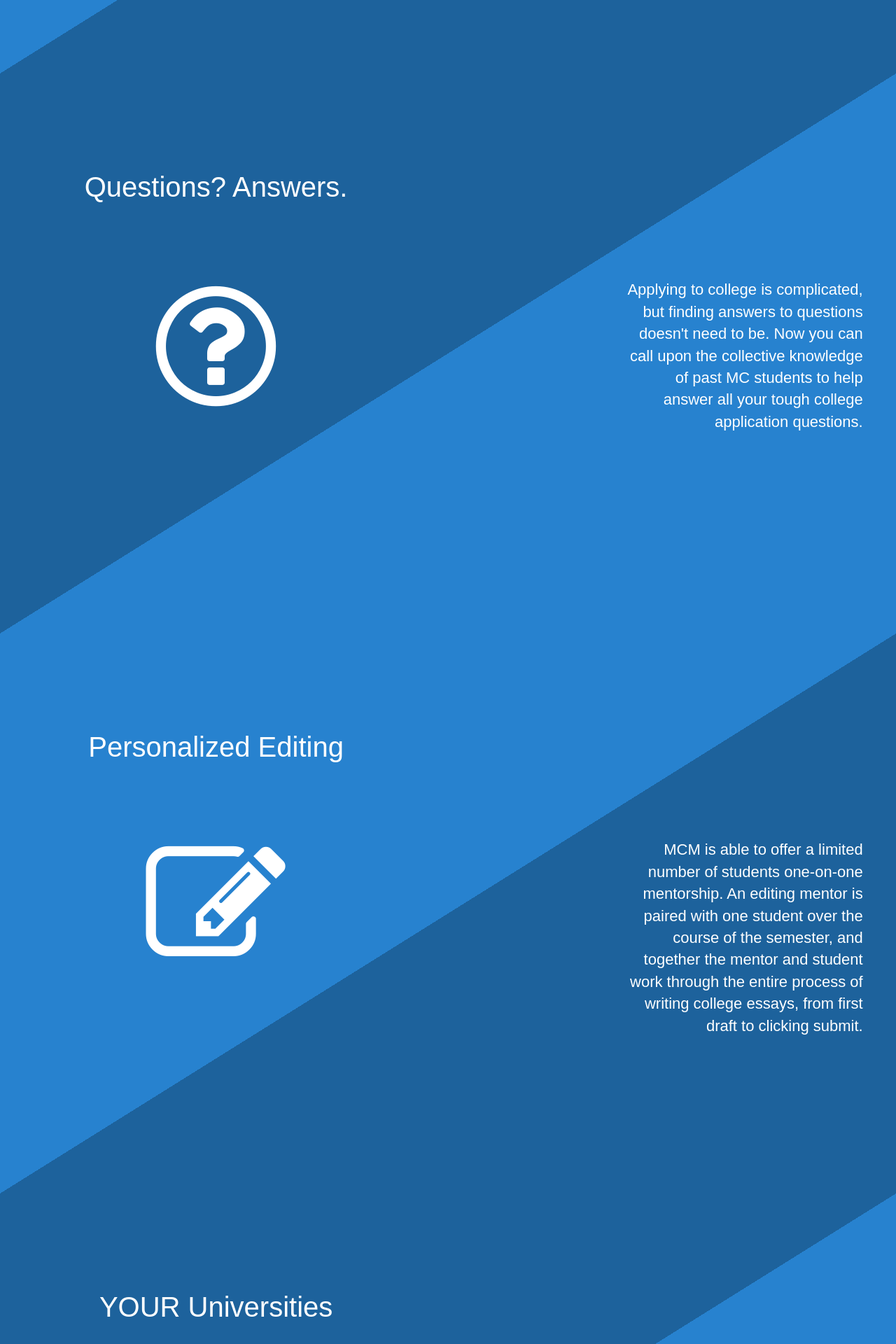
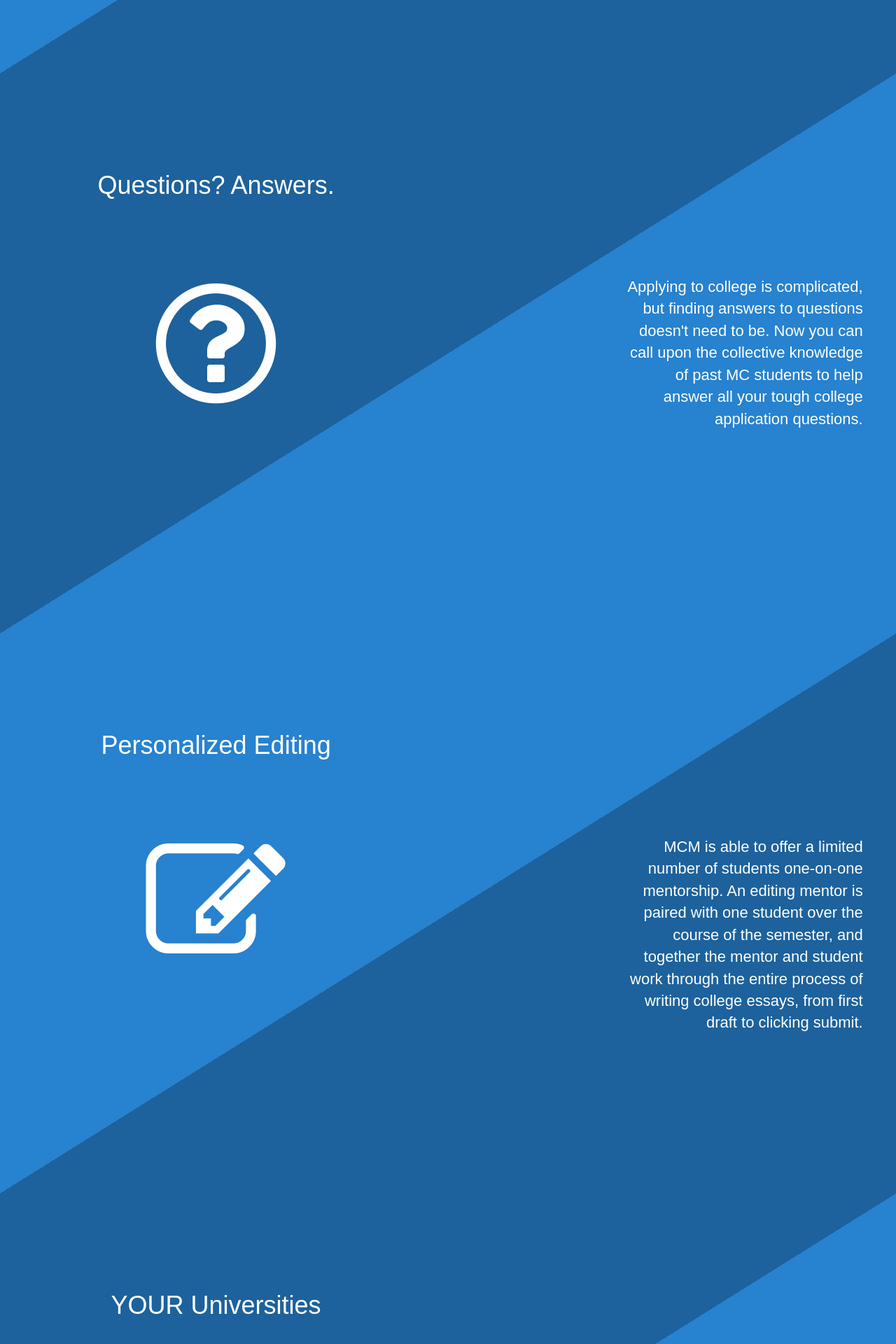
Before and after one commit to averyjordan1/mcmentors, a PHP site: page /students.html in a window 1280 px wide. Shown: the part 695-2615 px from the top of the page at 70% size. Run offline with PHP 8.4, Linux system fonts and the light colour scheme; some web fonts are replaced.

Commit message:
added scrolling on mentors and updated style sheets

```diff
--- a/mcmentors.css
+++ b/mcmentors.css
@@ -200,7 +200,8 @@ img.top-logo {
 }
 
 .row.student-title-page.top {
-    padding-top: 2.5%
+    padding-top: 2.5%;
+    font-size: 40px;
 }
 
 .student-title-page {
@@ -217,6 +218,7 @@ img.top-logo {
 .row.student-title-page.p {
   padding-top: 1.5%;
   width:100%;
+  font-size: 22px
 }
 
 .row.student-title-page.p.t {
@@ -232,7 +234,7 @@ p.student-title-page {
   font-family: 'Palanquin', sans-serif;
   animation-delay: 3s;
   padding-top: 1%;
-  font-size: 11pt;
+  font-size: 22px;
   padding-left: 0;
 }
 
@@ -251,3 +253,12 @@ text-align:center;
 display:block;
 margin:auto;
 }
+
+.row.top-row {
+  padding-top:15vh;
+  padding-left:5%;
+}
+
+.row.icon-row {
+  padding-top:12vh; padding-left:5%;
+}
--- a/students.html
+++ b/students.html
@@ -13,30 +13,22 @@
 
 	</head>
 	<body>
-		<!-- <nav class="navbar navbar-default navbar-fixed-top navbar-shadow">
-				<div class="container-fluid">
-					<div class="navbar-header">
-						<a class="navbar-brand" href='index.html'>
-							<img alt="MC Mentors Logo" src="images/mcmlogo.png" style="width:37%">
-						</a>
-					</div>
-					<div class="navbar-right">
-					<a href="students.html" class="navbar-text">Students</a>
-					<a href="mentors.html" class="navbar-text">Mentors</a>
-					<a href="resources.html" class="navbar-text">Resources</a>
-				</div>
-				</div>
-			</nav> -->
+
+		<!-- LANDING PAGE -->
 		<section class="section two-tone-blue anchored">
+
+			<!-- TITLES -->
 			<div class="row student-title-page top">
 				<h1 class="animated slideInLeft student-title-page top">So, you're thinking about going out of state?</h1>
 			</div>
 			<div class="row student-title-page">
 				<h1 class="animated slideInLeft student-title-page"> MCM can help get you started. </h1>
 			</div>
+
+			<!-- MAIN TEXT -->
 			<div class="row student-title-page p t">
 				<div class="col-lg-5 col-md-6 table-col" style="padding-left:0">
-					<p class="animated fadeIn student-title-page visible-lg-block">  The website complement is designed as the entry point for the mentorship network. Initially it will feature an overview of the program, a list of the mentors who are participating in MCM, and a form to request access to the mentorship network. Over time, it will also be updated to include general resources for applying to out of state schools.  e resource section aims to be a  ltered set of the resources available on the web, primarily those that were useful to mentors when they applied to schools. College con dential provides a well established alternative to these re- sources, but, as anyone who has used college con dential is aware, college con den- tial certainly has biases and sometimes irrational advice.</p>
+					<p class="animated fadeIn student-title-page visible-lg-block" style="font-size:11pt">  The website complement is designed as the entry point for the mentorship network. Initially it will feature an overview of the program, a list of the mentors who are participating in MCM, and a form to request access to the mentorship network. Over time, it will also be updated to include general resources for applying to out of state schools.  e resource section aims to be a  ltered set of the resources available on the web, primarily those that were useful to mentors when they applied to schools. College con dential provides a well established alternative to these re- sources, but, as anyone who has used college con dential is aware, college con den- tial certainly has biases and sometimes irrational advice.</p>
 					<p class="animated fadeIn student-title-page hidden-lg">
 					The website complement is designed as the entry point for the mentorship network. Initially it will feature an overview of the program, a list of the mentors who are participating in MCM, and a form to request access to the mentorship network.</p>
 				</div>
@@ -44,25 +36,29 @@
 					<h2 class="animated fadeIn student-title-page" style="padding-top:115px">Get the help you need, not what you don't.</h2>
 				</div>
 			</div>
+
+			<!-- SECONDARY TEXT -->
 			<div class="row">
 				<div class="col-lg-2 col-lg-offset-4 visible-lg-block">
 				</div>
 				<div class="col-lg-5 col-lg-offset-1 col-md-8 col-md-offset-4" style="padding-right:5%">
 
-					<p class="animated fadeIn student-title-page p text-right">  The website complement is designed as the entry point for the mentorship network. Initially it will feature an overview of the program, a list of the mentors who are participating in MCM, and a form to request access to the mentorship network. Over time, it will also be updated to include general resources for applying to out of state schools.  e resource section aims to be a  ltered set of the resources available on the web, primarily those that were useful to mentors when they applied to schools. College con dential provides a well established alternative to these re- sources, but, as anyone who has used college con dential is aware, college con den- tial certainly has biases and sometimes irrational advice.</p>
+					<p class="animated fadeIn student-title-page p text-right" style="font-size:11pt">  The website complement is designed as the entry point for the mentorship network. Initially it will feature an overview of the program, a list of the mentors who are participating in MCM, and a form to request access to the mentorship network. Over time, it will also be updated to include general resources for applying to out of state schools.  e resource section aims to be a  ltered set of the resources available on the web, primarily those that were useful to mentors when they applied to schools. College con dential provides a well established alternative to these re- sources, but, as anyone who has used college con dential is aware, college con den- tial certainly has biases and sometimes irrational advice.</p>
 				</div>
 			</div>
 		</section>
+
+		<!-- STUDENT OFFERING 1 -->
 		<section class="section two-tone-blue flipped">
 			<!-- Title -->
-			<div class="row" style="padding-top:15vh; padding-left:5%">
+			<div class="row top-row">
 				<div class="col-lg-5">
-					<h1 class="student-title-page top text-center" style="font-size:40px">Questions? Answers.</h1>
+					<h1 class="student-title-page top text-center">Questions? Answers.</h1>
 				</div>
 			</div>
 
 			<!-- Icon and Description -->
-			<div class="row" style="padding-top:12vh; padding-left:5%">
+			<div class="row icon-row">
 
 				<!-- Icon -->
 				<div class="col-lg-5 text-center">
@@ -71,21 +67,23 @@
 
 				<!-- Description -->
 				<div class="col-lg-4 col-lg-offset-3" style="padding-right:5%">
-					<p class="student-title-page p text-right" style="font-size:22px">Applying to college is complicated, but finding answers to questions doesn't need to be. Now you can call upon the collective knowledge of past MC students to help answer all your tough college application questions.</p>
+					<p class="student-title-page p text-right">Applying to college is complicated, but finding answers to questions doesn't need to be. Now you can call upon the collective knowledge of past MC students to help answer all your tough college application questions.</p>
 				</div>
 
 			</div>
 		</section>
+
+		<!-- STUDENT OFFERING 2 -->
 		<section class="section two-tone-blue">
 			<!-- Title -->
-			<div class="row" style="padding-top:15vh; padding-left:5%">
+			<div class="row top-row">
 				<div class="col-lg-5">
-					<h1 class="student-title-page top text-center" style="font-size:40px">Personalized Editing</h1>
+					<h1 class="student-title-page top text-center">Personalized Editing</h1>
 				</div>
 			</div>
 
 			<!-- Icon and Description -->
-			<div class="row" style="padding-top:12vh; padding-left:5%">
+			<div class="row icon-row">
 
 				<!-- Icon -->
 				<div class="col-lg-5 text-center">
@@ -94,21 +92,23 @@
 
 				<!-- Description -->
 				<div class="col-lg-4 col-lg-offset-3" style="padding-right:5%">
-					<p class="student-title-page p text-right" style="font-size:22px"> MCM is able to offer a limited number of students one-on-one mentorship. An editing mentor is paired with one student over the course of the semester, and together the mentor and student work through the entire process of writing college essays, from first draft to clicking submit.</p>
+					<p class="student-title-page p text-right"> MCM is able to offer a limited number of students one-on-one mentorship. An editing mentor is paired with one student over the course of the semester, and together the mentor and student work through the entire process of writing college essays, from first draft to clicking submit.</p>
 				</div>
 
 			</div>
 		</section>
+
+		<!-- STUDENT OFFERING 3 -->
 		<section class="section two-tone-blue flipped">
 			<!-- Title -->
-			<div class="row" style="padding-top:15vh; padding-left:5%">
+			<div class="row top-row">
 				<div class="col-lg-5">
-					<h1 class="student-title-page top text-center" style="font-size:40px">YOUR Universities</h1>
+					<h1 class="student-title-page top text-center">YOUR Universities</h1>
 				</div>
 			</div>
 
 			<!-- Icon and Description -->
-			<div class="row" style="padding-top:12vh; padding-left:5%">
+			<div class="row icon-row">
 
 				<!-- Icon -->
 				<div class="col-lg-5 text-center">
@@ -117,18 +117,22 @@
 
 				<!-- Description -->
 				<div class="col-lg-4 col-lg-offset-3" style="padding-right:5%">
-					<p class="student-title-page p text-right" style="font-size:22px"> MCM has mentors from over 50 different universities across the country, who are here to answer all your questions. Once you join MCM you have direct access to their insider knowledge about the school you're interested in.</p>
+					<p class="student-title-page p text-right"> MCM has mentors from over 50 different universities across the country, who are here to answer all your questions. Once you join MCM you have direct access to their insider knowledge about the school you're interested in.</p>
 				</div>
 
 			</div>
 		</section>
 
+
+		<!-- STUDENT REGISTER FORM -->
 		<section class="section blue">
 			<div class="row" style="height:35%">
 					<p class="center-title wtxt text-center" style="color:white; padding-top:15vh">Ready to join?</p>
 			</div>
 
 		</section>
+
+		<!-- SCROLLING JS -->
 		<script>
 
 			(function() {
@@ -162,5 +166,7 @@
 			  });
 			})();
 		</script>
+
+
 	</body>
 </html>
```
Also changed, not shown: mentors.html (+34 -0 lines). Lines whose indentation alone changed are shown as unchanged.
